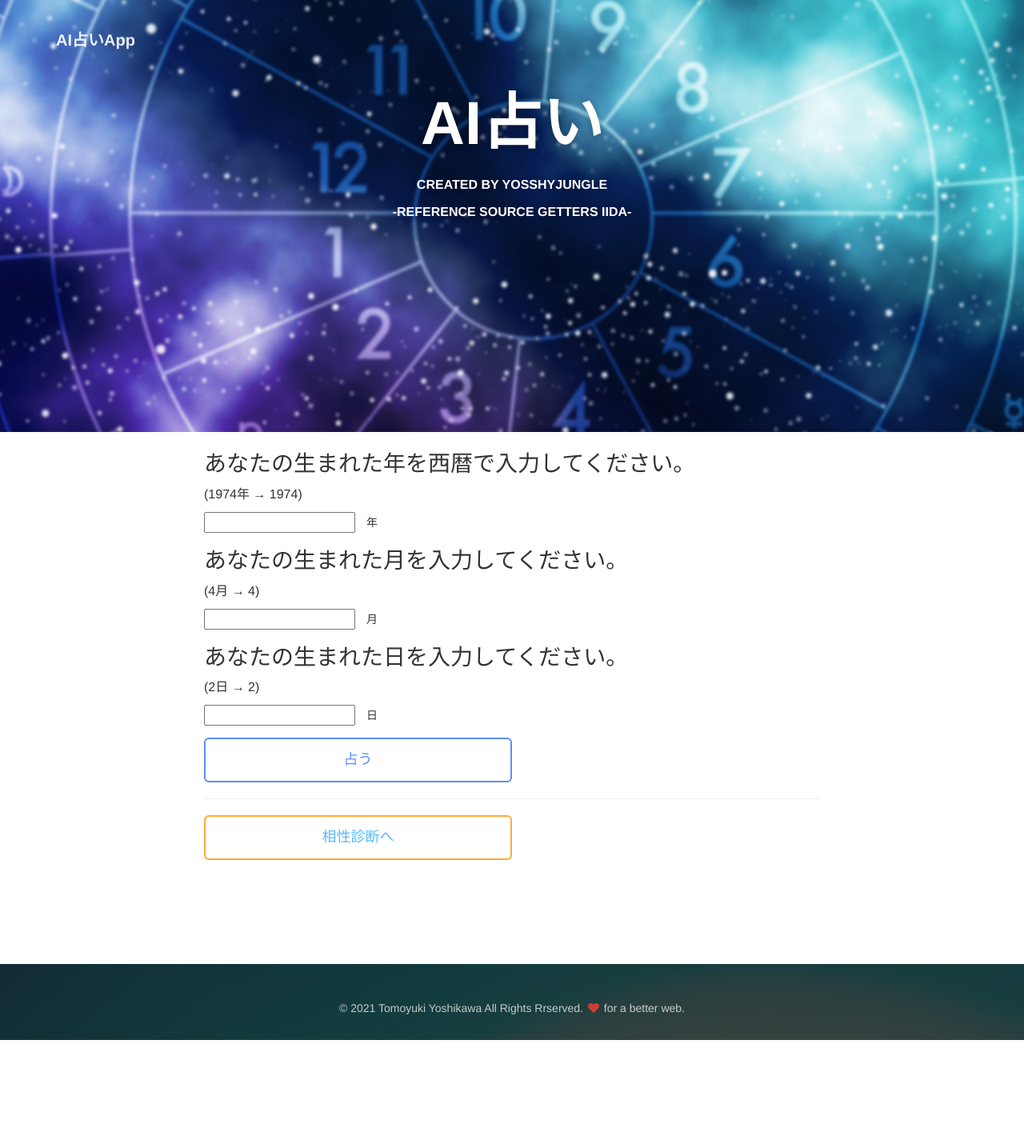
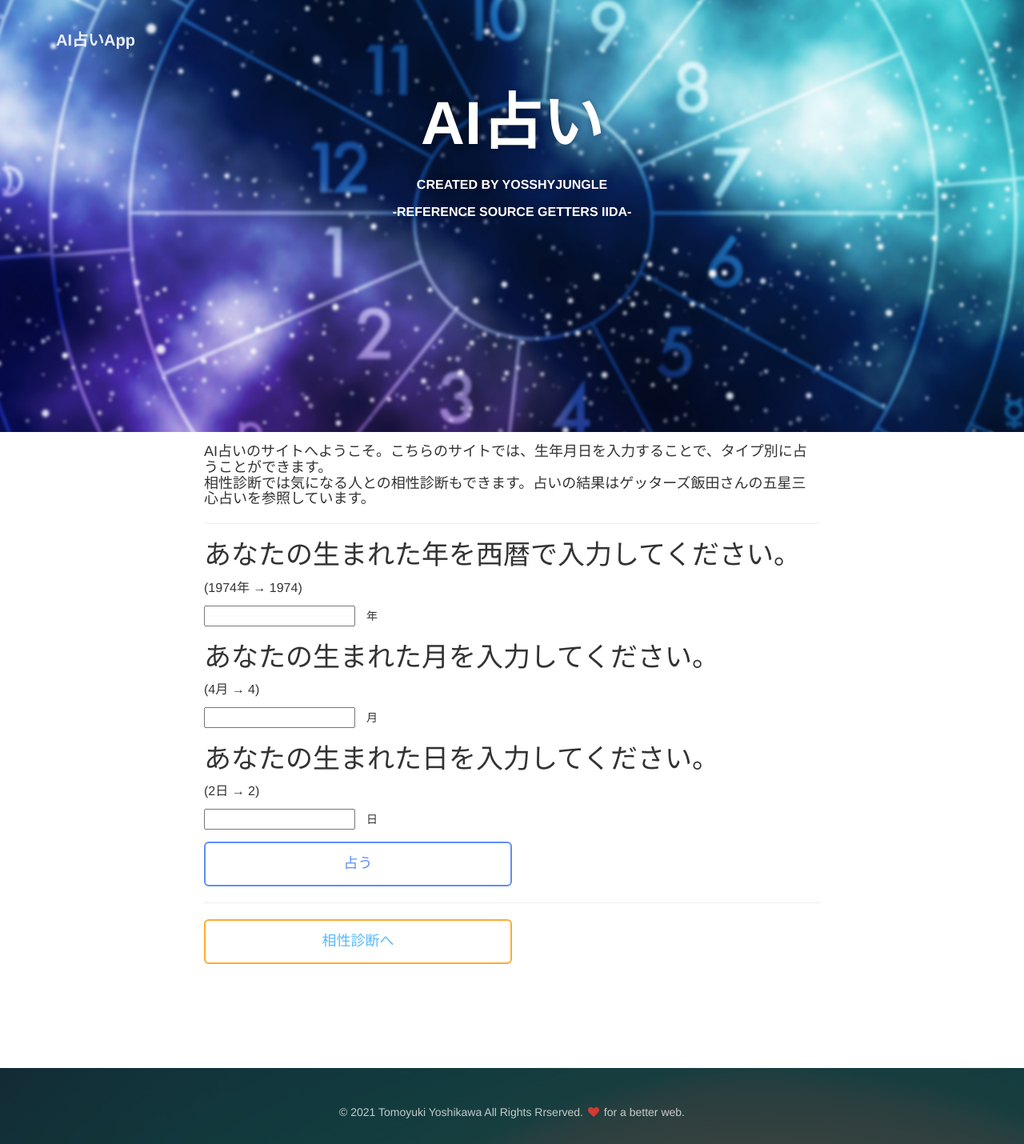
Before and after one commit to yosshyjungle/uranaiheroku, a Flask app: page / in a window 1280 px wide. Shown: the whole page at 80% size. Before the commit the page ends 1300 px from the top, so only its background shows below. Run offline with Flask 2, Linux system fonts and the light colour scheme; some libraries are stand-ins or nearby versions; some web fonts are replaced.

Commit message:
39th commit

```diff
--- a/templates/base_bootstrap.html
+++ b/templates/base_bootstrap.html
@@ -19,6 +19,30 @@
     <link href="http://netdna.bootstrapcdn.com/font-awesome/4.0.3/css/font-awesome.css" rel="stylesheet">
     <link href='http://fonts.googleapis.com/css?family=Grand+Hotel' rel='stylesheet' type='text/css'>
 
+    <style>
+     @media (min-width: 992px) {
+     .title {
+       font-size: 34px;
+     }
+    }
+    @media (max-width: 991.98px) {
+     .title {
+       font-size: 28px;
+     }
+    }
+    @media (max-width: 767.98px) {
+     .title {
+       font-size: 22px;
+     }
+    }
+    // @include media-breakpoint-up(sm) {
+    // 極小デバイス（縦向きモバイル, 576px 未満）
+    @media (max-width: 575.98px) {
+     .title {
+       font-size: 1.0rem;
+     }
+    }
+    </style>
 
     {% block head %}{% endblock %}
 </head>
--- a/templates/index.html
+++ b/templates/index.html
@@ -79,18 +79,21 @@
 
 <div class="main">
     <div class="container tim-container" style="max-width:800px; padding-top:5px">
+        <h5>AI占いのサイトへようこそ。こちらのサイトでは、生年月日を入力することで、タイプ別に占うことができます。<br>
+        相性診断では気になる人との相性診断もできます。占いの結果はゲッターズ飯田さんの五星三心占いを参照しています。</h5>
+        <hr>
         <form method="POST" enctype="multipart/form-data" action="/result">
-              <h3>あなたの生まれた年を西暦で入力してください。</h3>
+              <h3 class="title">あなたの生まれた年を西暦で入力してください。</h3>
               <p>(1974年 → 1974)</p>
               <div class="form-group">
                 <input type="text" name="years">　年
               </div>
-              <h3>あなたの生まれた月を入力してください。</h3>
+              <h3 class="title">あなたの生まれた月を入力してください。</h3>
               <p>(4月 → 4)</p>
               <div class="form-group">
                 <input type="text" name="months">　月
               </div>
-              <h3>あなたの生まれた日を入力してください。</h3>
+              <h3 class="title">あなたの生まれた日を入力してください。</h3>
               <p>(2日 → 2)</p>
               <div class="form-group">
                 <input type="text" name="days">　日
--- a/templates/index_p.html
+++ b/templates/index_p.html
@@ -64,7 +64,7 @@
        </nav>
        <div class="blurred-container">
          <div class="motto">
-             <div>相性診断</div>
+             <div class="title">相性診断</div>
              <p></p>
              <p>あなたと気になるあの人占ってみましょう</p>
              <!-- <div class="border no-right-border">診</div><div class="border">断</div> -->
--- a/templates/partner.html
+++ b/templates/partner.html
@@ -78,7 +78,7 @@
 <div class="main">
     <div class="container tim-container" style="max-width:800px; padding-top:5px;">
 <!--        <div style="background-image: url({{ picture }}.png);background-position:0px,0px;opacity:0.4;"></div>-->
-		<h3>結果が出ました</h3>
+		<h3 class="title">結果が出ました</h3>
 
 	    <h4>あなたは</h4>
         <p><img src="{{ picture }}.png" class='img-rounded img-responsive'></p>
@@ -89,7 +89,7 @@
 	    <h4>相性を知りたい方は</h4>
         <p><img src="{{ p_picture }}.png" class='img-rounded img-responsive'></p>
         <h4>相性診断</h4>
-        <h3>相性度は{{ p_suchi }}%</h3>
+        <h3 class="title">相性度は{{ p_suchi }}%</h3>
         <div class="progress">
           <div class="progress-bar" role="progressbar" aria-valuenow="{{ p_suchi }}" aria-valuemin="0" aria-valuemax="100" style="width: {{ p_suchi }}%;">
             <span class="sr-only">{{ p_suchi }}% Complete</span>
--- a/templates/result.html
+++ b/templates/result.html
@@ -73,7 +73,7 @@
     <div class="container tim-container" style="max-width:800px; padding-top:5px">
 		<h3>結果が出ました</h3>
 	<!--    <p>年齢:{{ age }}歳</p>-->
-	    <h3>あなたは{{ yourType }}タイプです</h3>
+	    <h3 class="title">あなたは{{ yourType }}タイプです</h3>
 
 <!--	    <p><img src="{{ picture }}" alt="" class="img-fluid"></p>-->
 
@@ -81,14 +81,14 @@
 	    <p>{{ kekka }}</p>
 	    <h4>【あなたのもっている星】</h4>
 	    <p>{{ star }}</p>
-	    <h4>【異性はあなたのこの魅力に注目します】</h4>
+	    <h4 class="title">【異性はあなたのこの魅力に注目します】</h4>
 	    <p>{{ sex }}</p>
 	    <h4>【裏運気】</h4>
 	    <p>{{ backside }}</p>
 	    <h4>【2022年あなたの運勢は？】</h4>
 	    <p>{{ unsei2022 }}</p>
 
-	    <h4>---【2022年運勢ランキング】---</h4>
+	    <h4 class="title">---【2022年運勢ランキング】---</h4>
 	    <ul>
 	      <li>第1位「銀の時計座」開運の年</li>
 	      <li>第2位「金の鳳凰座」幸運の年</li>
```
